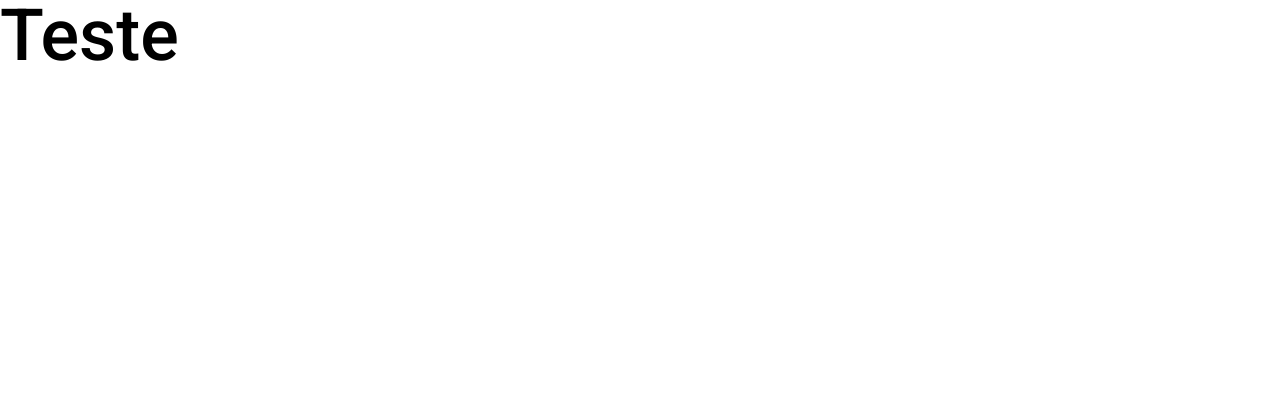
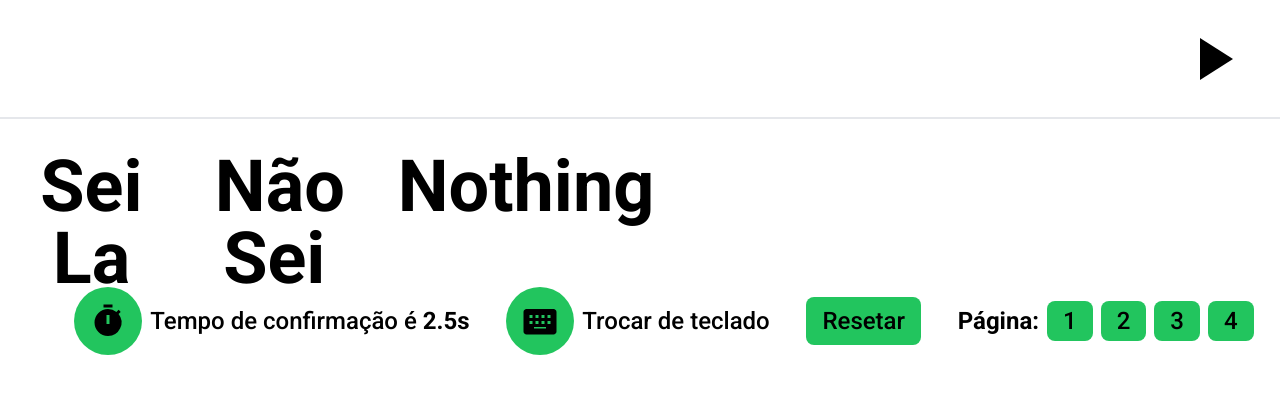
Before and after one commit to Gabriel-Sousa/communication, a React (Vite) app: page /phrases in a window 1280 px wide. Shown: the top 394 px of the page. Built offline with nearby package versions, Linux system fonts and the light colour scheme.

Commit message:
Create pagination and resetInput

```diff
--- a/src/Pages/Choice/index.tsx
+++ b/src/Pages/Choice/index.tsx
@@ -2,7 +2,7 @@ import { Link } from 'react-router-dom'
 
 export default function Choice() {
   return (
-    <div className="slidecontainer  max-lg:text-4xl h-screen flex flex-col items-center justify-center gap-16 p-16 max-w-5xl mx-auto">
+    <div className="slideContainer  max-lg:text-4xl h-screen flex flex-col items-center justify-center gap-16 p-16 max-w-5xl mx-auto">
       <span className="text-5xl"> Qual teclado?</span>
       <div className="flex max-md:flex-col max-md:w-80 justify-center items-center gap-5 text-center">
         <Link
--- a/src/Pages/Home/index.tsx
+++ b/src/Pages/Home/index.tsx
@@ -6,7 +6,7 @@ export default function Home() {
   const { time, changeTime } = useTime()
 
   return (
-    <div className="slidecontainer text-5xl max-lg:text-4xl h-screen flex flex-col items-center justify-center gap-16 p-16 max-w-5xl mx-auto">
+    <div className="slideContainer text-5xl max-lg:text-4xl h-screen flex flex-col items-center justify-center gap-16 p-16 max-w-5xl mx-auto">
       <span> Escolha o tempo para confirmação das letras </span>
       <input
         type="range"
--- a/src/Pages/Keyboard/index.tsx
+++ b/src/Pages/Keyboard/index.tsx
@@ -1,11 +1,15 @@
+import { useEffect } from 'react'
+
 import { ButtonNavigation } from '../../components/Button/ButtonNavigation'
 import { Input } from '../../components/Input'
 import { Letters } from '../../components/Letters'
 import { Words } from '../../components/Words'
+import { useKeyboard } from '../../hooks/useKeyboard'
 import { useTime } from '../../hooks/useTime'
 
 export default function Keyboard() {
   const { time } = useTime()
+  const { resetInput } = useKeyboard()
 
   navigator.mediaDevices
     .getUserMedia({ audio: true })
@@ -21,6 +25,10 @@ export default function Keyboard() {
   } else {
     alert('Web Speech API não é compatível com este navegador')
   }
+
+  useEffect(() => {
+    resetInput()
+  }, [])
 
   return (
     <main>
@@ -53,6 +61,14 @@ export default function Keyboard() {
             Trocar de teclado
           </span>
         </div>
+        <div className="flex items-center gap-2">
+          <button
+            className="text-2xl max-lg:text-xl max-md:text-lg bg-green-500 rounded-lg hover:brightness-75 px-4 py-2"
+            onClick={resetInput}
+          >
+            Resetar
+          </button>
+        </div>
       </div>
     </main>
   )
--- a/src/Pages/Phrases/index.tsx
+++ b/src/Pages/Phrases/index.tsx
@@ -1,7 +1,81 @@
+import { useEffect, useState } from 'react'
+
+import { ButtonNavigation } from '../../components/Button/ButtonNavigation'
+import { ButtonPhrases } from '../../components/ButtonPhrases'
+import { Input } from '../../components/Input'
+import { useKeyboard } from '../../hooks/useKeyboard'
+import { useTime } from '../../hooks/useTime'
+
 export default function Phrases() {
+  const { time } = useTime()
+  const { resetInput } = useKeyboard()
+  const [page, setPage] = useState(1)
+
+  const phrases = [
+    [{ text: 'Sei la ' }, { text: 'não sei ' }, { text: 'nothing ' }],
+    [{ text: 'd ' }, { text: 'e ' }, { text: 'f ' }],
+    [{ text: 'g ' }, { text: 'h ' }, { text: 'i ' }],
+    [{ text: 'j ' }, { text: 'k ' }, { text: 'l ' }],
+  ]
+
+  useEffect(() => {
+    resetInput()
+  }, [])
+
   return (
     <main>
-      <div className="text-7xl max-lg:text-4xl transition-all">Teste</div>
+      <div className="text-7xl max-lg:text-4xl transition-all">
+        <Input />
+        <div className="border-b-2 " />
+        <ButtonPhrases page={page} phrases={phrases} />
+      </div>
+
+      <div className="flex justify-around items-center max-sm:flex-col max-sm:items-start ml-12 max-sm:ml-4 max-md:ml-8 p-4 my-4 gap-4">
+        <div className="flex items-center gap-2">
+          <ButtonNavigation
+            text={'Voltar para escolher o tempo'}
+            href={'/'}
+            whichIcon={'clock'}
+            title={'Altera tempo de confirmação'}
+          />
+          <span className="text-2xl max-lg:text-xl max-md:text-lg">
+            Tempo de confirmação é <strong>{time / 1000}s</strong>
+          </span>
+        </div>
+        <div className="flex items-center gap-2">
+          <ButtonNavigation
+            text={'Trocar de teclado'}
+            href={'/choice'}
+            whichIcon={'keyboard'}
+            title={'Trocar de teclado'}
+          />
+          <span className="text-2xl max-lg:text-xl max-md:text-lg">
+            Trocar de teclado
+          </span>
+        </div>
+        <div className="flex items-center gap-2">
+          <button
+            className="text-2xl max-lg:text-xl max-md:text-lg bg-green-500 rounded-lg hover:brightness-75 px-4 py-2"
+            onClick={resetInput}
+          >
+            Resetar
+          </button>
+        </div>
+        <div className="flex items-center gap-2">
+          <strong className="text-2xl max-lg:text-xl max-md:text-lg">
+            Página:
+          </strong>
+          {phrases.map((_, i) => (
+            <button
+              key={i + 1}
+              className="text-2xl max-lg:text-xl max-md:text-lg px-4 py-1 bg-green-500 rounded-lg hover:brightness-75 "
+              onClick={() => setPage(i + 1)}
+            >
+              {i + 1}
+            </button>
+          ))}
+        </div>
+      </div>
     </main>
   )
 }
--- /dev/null
+++ b/src/components/ButtonPhrases.tsx
@@ -0,0 +1,20 @@
+import { ButtonSecondary } from './Button/ButtonSecondary'
+
+type Phrase = {
+  text: string
+}[][]
+
+interface ButtonPhrasesProps {
+  page: number
+  phrases: Phrase
+}
+
+export function ButtonPhrases({ page, phrases }: ButtonPhrasesProps) {
+  return (
+    <div className="grid grid-cols-7 ">
+      {phrases[page - 1].map((phrase) => {
+        return <ButtonSecondary key={phrase.text} text={phrase.text} />
+      })}
+    </div>
+  )
+}
--- a/src/hooks/useKeyboard.tsx
+++ b/src/hooks/useKeyboard.tsx
@@ -12,6 +12,7 @@ interface KeyboardContextData {
   startOrStop: () => void
   addWord: (word: string) => void
   deleteLastWord: () => void
+  resetInput: () => void
 }
 
 interface KeyboardProviderProp {
@@ -93,6 +94,10 @@ export function KeyboardProvider({ children }: KeyboardProviderProp) {
     setIsKeyboardAllowed(!isKeyboardAllowed)
   }
 
+  function resetInput() {
+    setPhrase([])
+  }
+
   return (
     <KeyboardContext.Provider
       value={{
@@ -101,6 +106,7 @@ export function KeyboardProvider({ children }: KeyboardProviderProp) {
         startOrStop,
         addWord,
         deleteLastWord,
+        resetInput,
       }}
     >
       {children}
--- a/src/styles/global.css
+++ b/src/styles/global.css
@@ -19,9 +19,9 @@ body{
   color: black;
 }
 
-.slidecontainer {
+/* .slideContainer {
   width: 100%;
-}
+} */
 
 .slider {
   -webkit-appearance: none;
```
